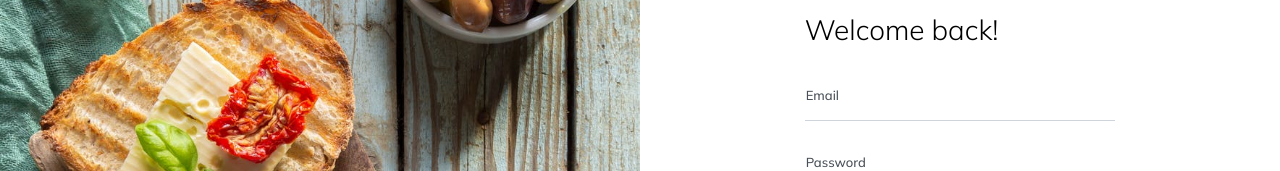
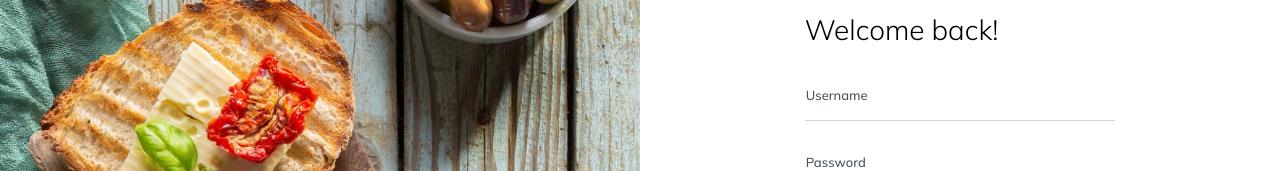
Before and after one commit to quannthn98/project-module6-TNAG-FE, an Angular app: page /login in a window 1280 px wide. Shown: the part 158-329 px from the top of the page. Built offline with nearby package versions, Linux system fonts and the light colour scheme.

Commit message:
fix label username

```diff
--- a/src/app/auth/login/login.component.html
+++ b/src/app/auth/login/login.component.html
@@ -12,7 +12,7 @@
                   <div class="form-label-group">
                     <input type="text" name="username" ngModel id="username" class="form-control"
                            placeholder="Username">
-                    <label for="username">Email</label>
+                    <label for="username">Username</label>
                   </div>
                   <div class="form-label-group">
                     <input type="password" name="password" ngModel id="inputPassword" class="form-control"
```
